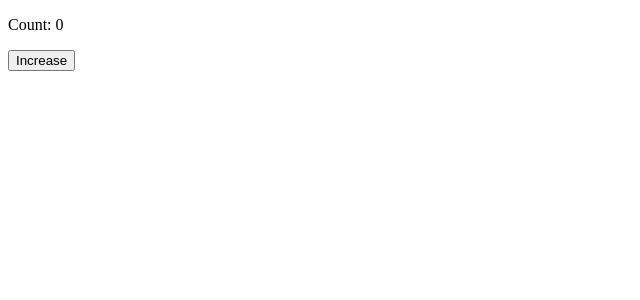
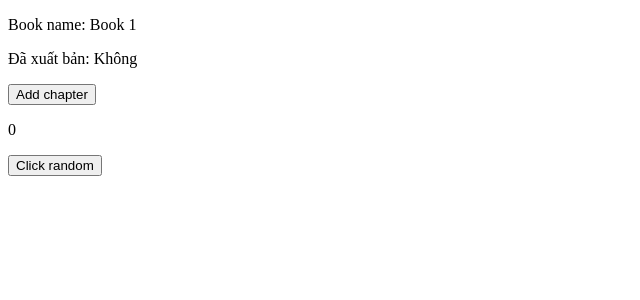
Before and after one commit to 1996Khanh/LearnVueJs, a Vue app: page / in a window 1280 px wide. Shown: the top 300 px of the page, without its empty margins (0-640 px from the left). Built offline with nearby package versions, Linux system fonts and the light colour scheme.

Commit message:
Computed

```diff
--- a/src/App.vue
+++ b/src/App.vue
@@ -1,20 +1,35 @@
 <script setup>
-import { nextTick, ref } from 'vue'
+import { reactive, computed, ref } from 'vue'
+
+const book = reactive({
+  name: 'Book 1',
+  chapters: [],
+})
+
+const isPublished = computed(() => {
+  console.log('function chạy')
+  return book.chapters.length > 0 ? 'Có' : 'Không'
+})
+
+// const isPublished = () => {
+//   console.log('function chạy')
+//   return book.chapters.length > 0 ? 'Có' : 'Không'
+// }
+
+const addChapter = () => {
+  book.chapters.push('Chapter')
+}
 
 const count = ref(0)
-
-const increase = async () => {
-  count.value++
-  // console.log(document.getElementById('count').innerText)
-
-  await nextTick()
-  console.log(document.getElementById('count').innerText)
-}
 </script>
 
 <template>
   <div>
-    <p id="count">Count: {{ count }}</p>
-    <button @click="increase">Increase</button>
+    <p>Book name: {{ book.name }}</p>
+    <p>Đã xuất bản: {{ isPublished }}</p>
+    <button @click="addChapter">Add chapter</button>
+
+    <p>{{ count }}</p>
+    <button @click="count++">Click random</button>
   </div>
 </template>
```
